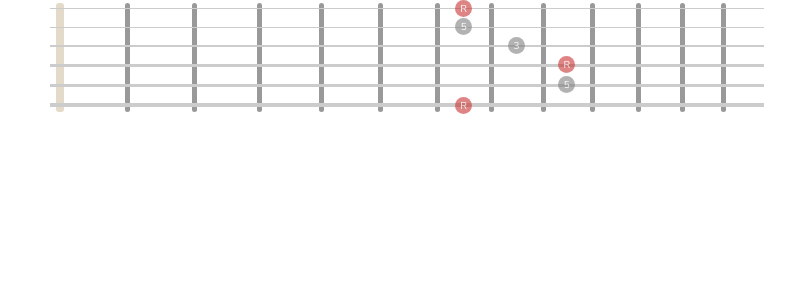
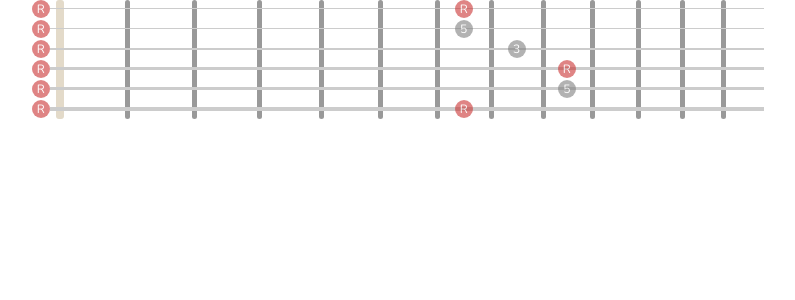
Before and after one commit to bali182/music-stuff, a React app: page / in a window 1280 px wide. Shown: the top 300 px of the page, without its empty margins (233-1028 px from the left). Built offline with nearby package versions, Linux system fonts and the light colour scheme.

Commit message:
Made sizing as configurable as possible

```diff
--- a/src/Fretboard/Fretboard.tsx
+++ b/src/Fretboard/Fretboard.tsx
@@ -52,7 +52,7 @@ export class Fretboard extends PureComponent<FretboardProps> {
     firstFretWidth: 70,
     lastFretWidth: 12,
     numberOfFrets: 22,
-    stringSpacing: 18,
+    stringSpacing: 20,
     firstVisibleFret: 0,
     strings: [],
     lastVisibleFret: null,
--- a/src/Fretboard/Frets.tsx
+++ b/src/Fretboard/Frets.tsx
@@ -3,30 +3,30 @@ import { css } from 'emotion'
 import { FretboardContext, FretboardContexType } from './FretboardContext'
 import range from 'lodash/range'
 import { Fret } from './Fret'
-
-export const FretOverhang = 5
-
-const fretsStyle = css({
-  display: 'flex',
-  alignItems: 'center',
-  flexDirection: 'row',
-  position: 'absolute',
-  top: '3px',
-  left: `${FretOverhang}px`,
-  bottom: '3px',
-  right: `-${FretOverhang}px`,
-  label: 'frets',
-})
+import { getStringOverhang } from './utils'
 
 export type FretsProps = {}
 
 export class Frets extends PureComponent<FretsProps> {
   render() {
     return (
-      <div className={fretsStyle}>
-        <FretboardContext.Consumer>{(context) => this.renderFrets(context)}</FretboardContext.Consumer>
-      </div>
+      <FretboardContext.Consumer>
+        {(context) => <div className={this.getFretsStyle(context)}>{this.renderFrets(context)}</div>}
+      </FretboardContext.Consumer>
     )
+  }
+  private getFretsStyle(context: FretboardContexType) {
+    return css({
+      display: 'flex',
+      alignItems: 'center',
+      flexDirection: 'row',
+      position: 'absolute',
+      top: '0px',
+      left: `${getStringOverhang(context)}px`,
+      bottom: '0px',
+      right: `-${getStringOverhang(context)}px`,
+      label: 'frets',
+    })
   }
   private renderFrets(context: FretboardContexType) {
     return range(context.firstVisibleFret, context.lastVisibleFret).map((fret) => <Fret fret={fret} key={fret} />)
--- a/src/Fretboard/FrettedNote.tsx
+++ b/src/Fretboard/FrettedNote.tsx
@@ -1,11 +1,9 @@
 import React, { PureComponent } from 'react'
 import { css } from 'emotion'
 import { FretboardContext, FretboardContexType } from './FretboardContext'
-import { getFrettedNotePosition } from './utils'
+import { getFrettedNotePosition, getFrettedNoteSize } from './utils'
 import { GuitarString } from '../model/GuitarString'
 import { BassString } from '../model/BassString'
-
-export const Size = 17
 
 export const DefaultColors = {
   red: '#ca3433',
@@ -31,6 +29,7 @@ export class FrettedNote extends PureComponent<FrettedNoteProps> {
   noteStyle(context: FretboardContexType) {
     const { color, fret, string } = this.props
     const [top, left] = getFrettedNotePosition(context)(string, fret)
+    const size = getFrettedNoteSize(context)
     return css({
       label: 'fretted-note',
       position: 'absolute',
@@ -39,7 +38,7 @@ export class FrettedNote extends PureComponent<FrettedNoteProps> {
       alignContent: 'center',
       justifyItems: 'center',
       justifyContent: 'center',
-      fontSize: '10px',
+      fontSize: '12px',
       userSelect: 'none',
       color: '#fff',
       opacity: 0.6,
@@ -49,9 +48,9 @@ export class FrettedNote extends PureComponent<FrettedNoteProps> {
 
       top: `${top}px`,
       left: `${left}px`,
-      width: `${Size}px`,
-      height: `${Size}px`,
-      borderRadius: `${Size}px`,
+      width: `${size}px`,
+      height: `${size}px`,
+      borderRadius: `${size}px`,
       backgroundColor: color,
     })
   }
--- a/src/Fretboard/InstrumentString.tsx
+++ b/src/Fretboard/InstrumentString.tsx
@@ -7,7 +7,7 @@ const stringStyle = (thickness: number, spacing: number) =>
     label: 'instrument-string',
     backgroundColor: '#ccc',
     height: `${thickness}px`,
-    marginBottom: `${spacing - thickness / 2}px`,
+    marginBottom: `${spacing - (thickness % 2 === 0 ? thickness + 1 : thickness)}px`,
     ':last-child': {
       marginBottom: '0px',
     },
--- a/src/Fretboard/InstrumentStrings.tsx
+++ b/src/Fretboard/InstrumentStrings.tsx
@@ -2,26 +2,27 @@ import React, { PureComponent } from 'react'
 import { css } from 'emotion'
 import { FretboardContext, FretboardContexType } from './FretboardContext'
 import { InstrumentString } from './InstrumentString'
-import { getStringThickness } from './utils'
-
-const stringsStyle = css({
-  label: 'instrument-strings',
-  position: 'relative',
-  width: '100%',
-  paddingTop: '8px',
-  paddingBottom: '8px',
-  zIndex: 2,
-})
+import { getStringThickness, getFretOverhang } from './utils'
 
 export type InstrumentStringsProps = {}
 
 export class InstrumentStrings extends PureComponent<InstrumentStringsProps> {
   render() {
     return (
-      <div className={stringsStyle}>
-        <FretboardContext.Consumer>{(context) => this.renderStrings(context)}</FretboardContext.Consumer>
-      </div>
+      <FretboardContext.Consumer>
+        {(context) => <div className={this.getStringsStyle(context)}>{this.renderStrings(context)}</div>}
+      </FretboardContext.Consumer>
     )
+  }
+  private getStringsStyle(context: FretboardContexType) {
+    return css({
+      label: 'instrument-strings',
+      position: 'relative',
+      width: '100%',
+      paddingTop: `${getFretOverhang(context)}px`,
+      paddingBottom: `${getFretOverhang(context)}px`,
+      zIndex: 2,
+    })
   }
   private renderStrings(context: FretboardContexType) {
     return context.strings.map((string) => {
--- a/src/Fretboard/utils.ts
+++ b/src/Fretboard/utils.ts
@@ -1,7 +1,5 @@
 import { FretboardContexType } from './FretboardContext'
 import range from 'lodash/range'
-import { Size as FrettedNoteSize } from './FrettedNote'
-import { FretOverhang } from './Frets'
 import { GuitarString } from '../model/GuitarString'
 import { BassString } from '../model/BassString'
 
@@ -39,7 +37,22 @@ export const getPartialFretboardWidth = (context: FretboardContexType) => (first
 }
 
 export const getFretboardWidth = (context: FretboardContexType): number => {
-  return getPartialFretboardWidth(context)(context.firstVisibleFret, context.lastVisibleFret) + 2 * FretOverhang
+  return (
+    getPartialFretboardWidth(context)(context.firstVisibleFret, context.lastVisibleFret) +
+    2 * getStringOverhang(context)
+  )
+}
+
+export const getStringOverhang = (context: FretboardContexType): number => {
+  return 5
+}
+
+export const getFretOverhang = (context: FretboardContexType): number => {
+  return context.stringSpacing / 2 - 2
+}
+
+export const getFrettedNoteSize = (context: FretboardContexType) => {
+  return context.stringSpacing - 2
 }
 
 export const getFrettedNotePosition = (context: FretboardContexType) => (
@@ -48,14 +61,12 @@ export const getFrettedNotePosition = (context: FretboardContexType) => (
 ): [number, number] => {
   const fretWidth = getFretWidth(context)(fret)
   const stringIndex = context.strings.indexOf(string)
+  const frettedNoteSize = getFrettedNoteSize(context)
   const partialFretboardWidth = getPartialFretboardWidth(context)(context.firstVisibleFret, fret)
-  const extraTopSpacing = context.strings
-    .slice(0, Math.max(stringIndex - 1, 0))
-    .map((string) => getStringThickness(string))
-    .reduce((fullFretWidth, width) => fullFretWidth + width, 0)
-
-  const top = context.stringSpacing * stringIndex + extraTopSpacing
-  const left = fret === 0 ? -17 : partialFretboardWidth - fretWidth / 2 - FrettedNoteSize / 2 + FretOverhang
-
+  const top = context.stringSpacing * stringIndex
+  const left =
+    fret === 0
+      ? -frettedNoteSize
+      : partialFretboardWidth - fretWidth / 2 - frettedNoteSize / 2 + getStringOverhang(context)
   return [top, left]
 }
--- a/src/index.tsx
+++ b/src/index.tsx
@@ -8,7 +8,7 @@ import { FrettedNote } from './Fretboard/FrettedNote'
 import { GuitarStrings, GuitarString } from './model/GuitarString'
 
 render(
-  <Fretboard firstVisibleFret={0} lastVisibleFret={13} strings={GuitarStrings} dots={false}>
+  <Fretboard firstVisibleFret={0} lastVisibleFret={13} strings={GuitarStrings} stringSpacing={20} dots={false}>
     <Frets />
     <InstrumentStrings />
     <FrettedNotes>
@@ -18,6 +18,12 @@ render(
       <FrettedNote label="R" string={GuitarString.D} fret={9}></FrettedNote>
       <FrettedNote label="5" color="gray" string={GuitarString.A} fret={9}></FrettedNote>
       <FrettedNote label="R" string={GuitarString.E6} fret={7}></FrettedNote>
+      <FrettedNote label="R" string={GuitarString.E6} fret={0}></FrettedNote>
+      <FrettedNote label="R" string={GuitarString.A} fret={0}></FrettedNote>
+      <FrettedNote label="R" string={GuitarString.D} fret={0}></FrettedNote>
+      <FrettedNote label="R" string={GuitarString.G} fret={0}></FrettedNote>
+      <FrettedNote label="R" string={GuitarString.B} fret={0}></FrettedNote>
+      <FrettedNote label="R" string={GuitarString.E1} fret={0}></FrettedNote>
     </FrettedNotes>
   </Fretboard>,
   document.getElementById('root')
```
Also changed, not shown: 2 other files (tests, documents, lock files or other folders).
